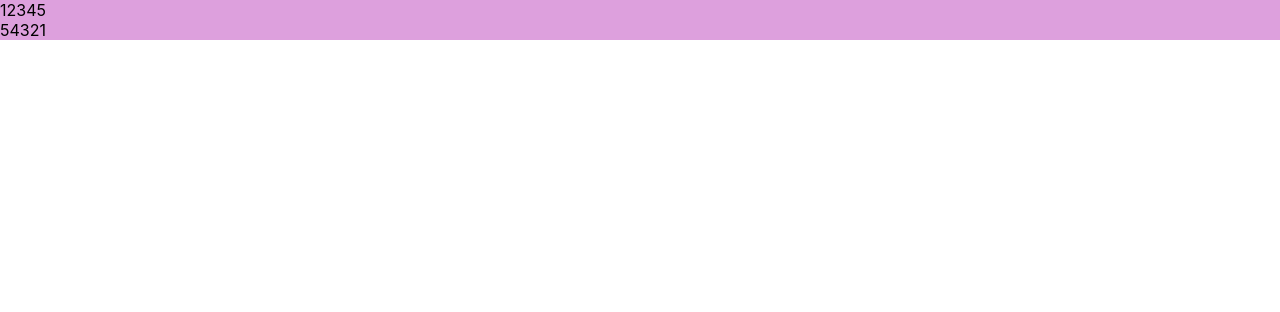
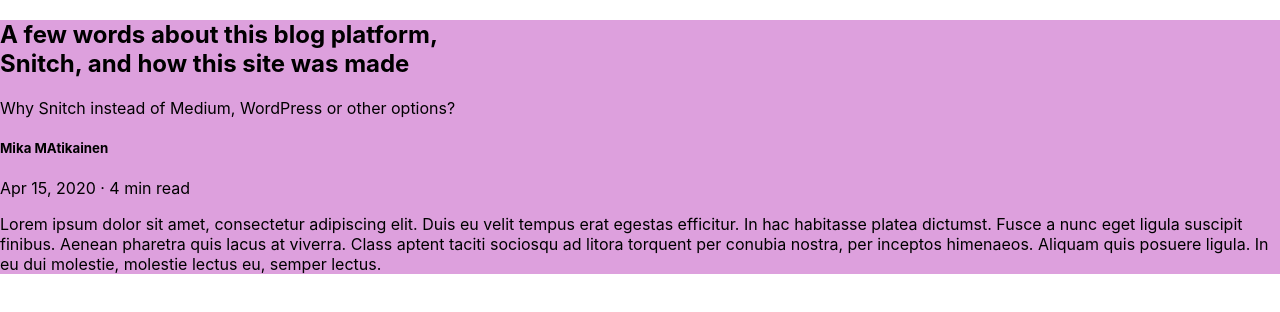
Before and after one commit to allanmauko/snitch-client, a Next.js app in the folder snitch-client/: page /about in a window 1280 px wide. Shown: the top 312 px of the page. Built offline with nearby package versions, Linux system fonts and the light colour scheme.

Commit message:
Styling the about component

```diff
--- a/snitch-client/package.json
+++ b/snitch-client/package.json
@@ -18,6 +18,7 @@
     "bootstrap": "^5.2.2",
     "next": "12.3.1",
     "react": "18.2.0",
+    "react-bootstrap": "^2.5.0",
     "react-dom": "18.2.0"
   },
   "devDependencies": {
--- a/snitch-client/pages/about.js
+++ b/snitch-client/pages/about.js
@@ -1,16 +1,33 @@
+// import bootstrap from 'bootstrap'
+
+
 
 function About() {
     return (
-     <div>
-  <div className="container-fluid">
+
+    <div className="container-fluid">
     <div className="row" style={{ backgroundColor: "plum" }}>
-      <div className="col-md-6 "> 12345
+      <div className="col-sm-6">
+        <h2>A few words about this blog platform,  <br />
+        Snitch, and how this site was made</h2>
+        <p>Why Snitch instead of Medium, WordPress or other options?</p>
       </div>
-      <div className="col-md-6">54321
+      <div className="col-sm-6">
+        <image src="https://pilbox.themuse.com/image.jpg?filter=antialias&h=384&opt=1&pos=top-left&prog=1&q=keep&url=https%3A%2F%2Fcms-assets.themuse.com%2Fmedia%2Flead%2Fquestions-to-ask-05202022-602012447-Thomas-Barwick.jpg%3Fv%3Ded8d97d1eee7834c77adc5d87afe41247a8b2473&w=767"
+        alt="Holding image"
+        width="70px"
+        height="70px" />
+        <h5>Mika MAtikainen</h5>
+        <p>Apr 15, 2020 · 4 min read</p>
+        <div>
+          <p>Lorem ipsum dolor sit amet, consectetur adipiscing elit. Duis eu velit tempus erat egestas efficitur. In hac habitasse platea dictumst. Fusce a nunc eget ligula suscipit finibus. Aenean pharetra quis lacus at viverra.
+
+Class aptent taciti sociosqu ad litora torquent per conubia nostra, per inceptos himenaeos. Aliquam quis posuere ligula. In eu dui molestie, molestie lectus eu, semper lectus. </p>
+        </div>
       </div>
     </div>
   </div>
-</div>
+
     );
 }
 
--- a/snitch-client/pages/home.js
+++ b/snitch-client/pages/home.js
@@ -2,6 +2,7 @@
 import About from "../pages/about";
 import ArticleCard from "./articleCard";
 import Footer from "./footer";
+
 
 function App() {
   return (
--- a/snitch-client/pages/index.js
+++ b/snitch-client/pages/index.js
@@ -1,6 +1,7 @@
 import Head from 'next/head'
 import App from './home'
 import styles from '../styles/Home.module.css'
+
 
 export default function Home() {
   return (
```
Also changed, not shown: 1 other file (tests, documents, lock files or other folders).
